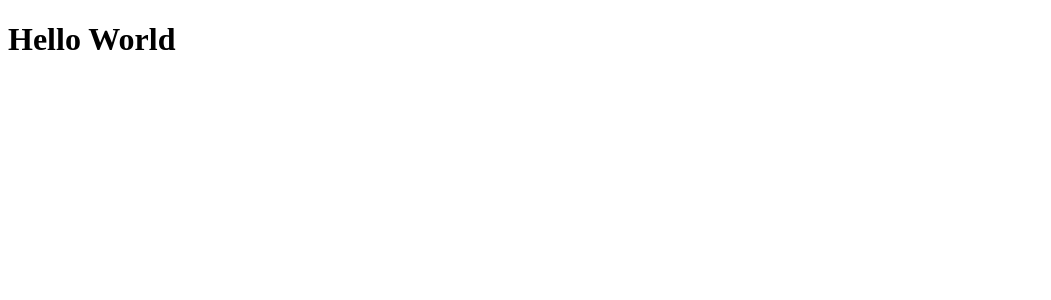
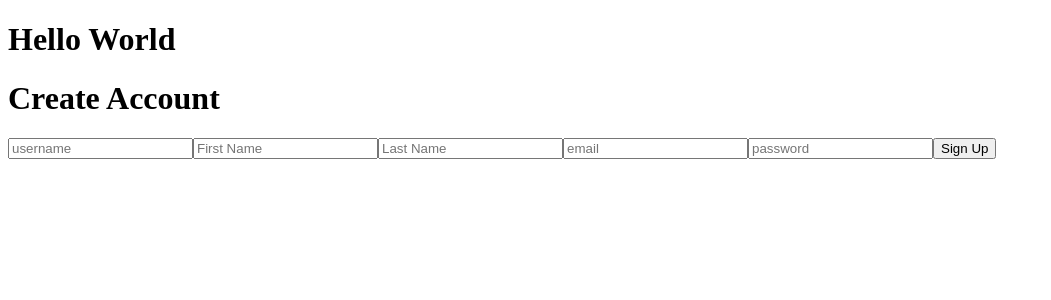
Before and after one commit to nsfoster87/WorkTracker, a React app: page / in a window 1280 px wide. Shown: the top 300 px of the page, without its empty margins (0-1051 px from the left). Built offline with nearby package versions, Linux system fonts and the light colour scheme; the HTML template or start-up script is replaced by a standard one.

Commit message:
create signup form

```diff
--- a/client/src/components/App.jsx
+++ b/client/src/components/App.jsx
@@ -1,7 +1,11 @@
 import React from 'react';
+import Signup from './Signup.jsx';
 
 export default function App() {
   return (
-    <h1>Hello World</h1>
+    <>
+      <h1>Hello World</h1>
+      <Signup />
+    </>
   );
 }
--- /dev/null
+++ b/client/src/components/Signup.jsx
@@ -0,0 +1,70 @@
+import React, { useState } from 'react';
+import axios from 'axios';
+
+const Signup = () => {
+  const [username, setUsername] = useState('');
+  const [firstName, setFirstName] = useState('');
+  const [lastName, setLastName] = useState('');
+  const [email, setEmail] = useState('');
+
+  const handleSubmit = async (e) => {
+    e.preventDefault();
+
+    console.log(e.target.elements);
+    const password = e.target.password.value;
+
+    console.log({ username, firstName, lastName, email, password });
+
+    // try {
+    //   const response = await axios.post('/signup', {
+    //     username, firstName, lastName, email, password
+    //   });
+    // } catch (error) {
+    //   console.log('error signing up: ', error);
+    // }
+  }
+
+  return (
+    <div className="signup-container">
+      <h1>Create Account</h1>
+      <form className="signup-form" onSubmit={handleSubmit}>
+        <input
+          type="text"
+          value={username}
+          onChange={(e) => setUsername(e.target.value)}
+          placeholder="username"
+          required
+        />
+        <input
+          type="text"
+          name="firstName"
+          value={firstName}
+          onChange={(e) => setFirstName(e.target.value)}
+          placeholder="First Name"
+        />
+        <input
+          type="text"
+          name="lastName"
+          value={lastName}
+          onChange={(e) => setLastName(e.target.value)}
+          placeholder="Last Name"
+        />
+        <input
+          type="email"
+          value={email}
+          onChange={(e) => setEmail(e.target.value)}
+          placeholder="email"
+        />
+        <input
+          type="password"
+          name="password"
+          placeholder="password"
+          required
+        />
+        <button type="submit">Sign Up</button>
+      </form>
+    </div>
+  );
+}
+
+export default Signup;
--- a/package.json
+++ b/package.json
@@ -21,6 +21,7 @@
     "@babel/core": "^7.22.1",
     "@babel/preset-env": "^7.22.4",
     "@babel/preset-react": "^7.22.3",
+    "axios": "^1.4.0",
     "babel-loader": "^9.1.2",
     "express": "^4.18.2",
     "react": "^18.2.0",
```
Also changed, not shown: 1 other file (tests, documents, lock files or other folders).
